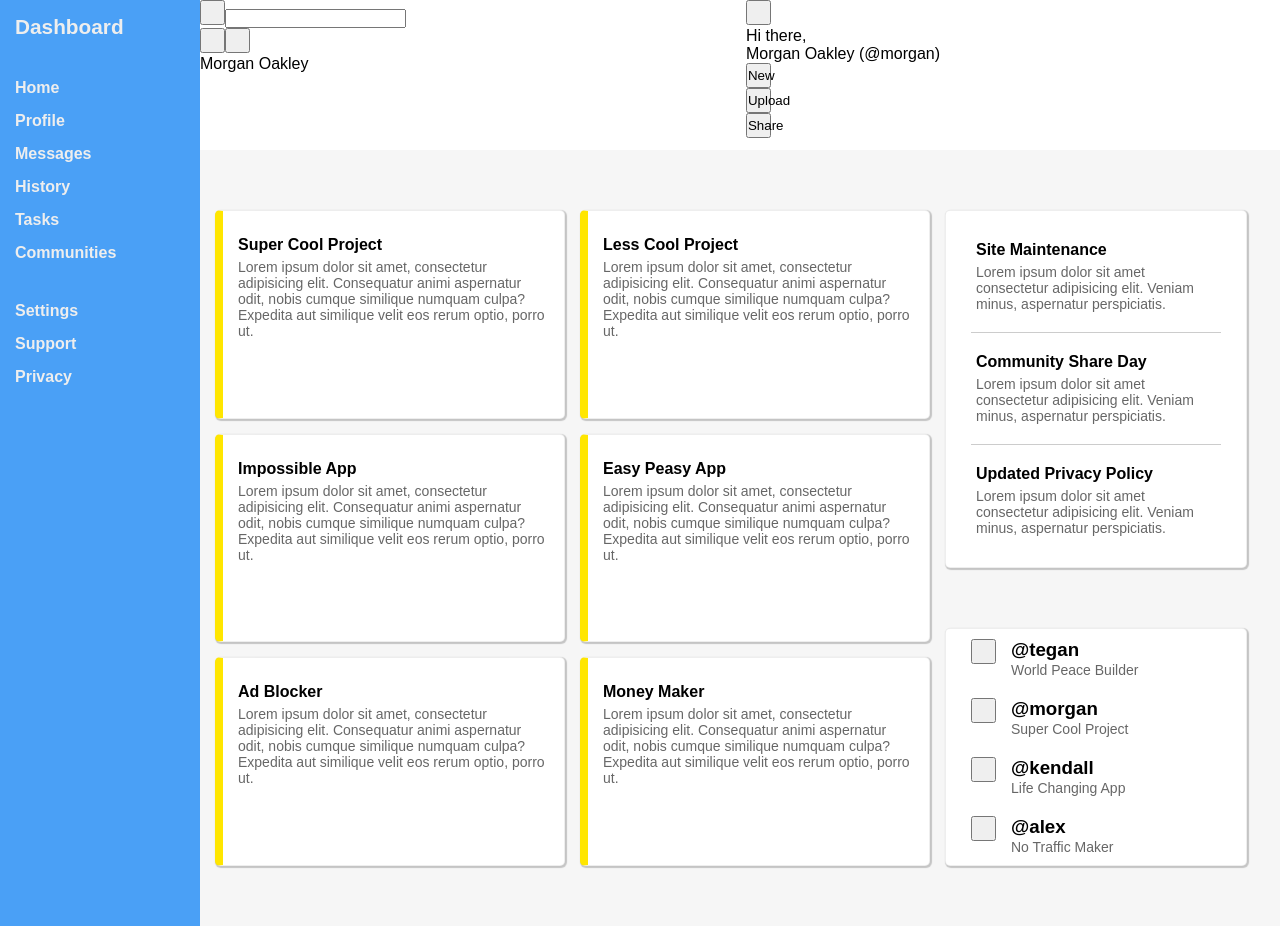
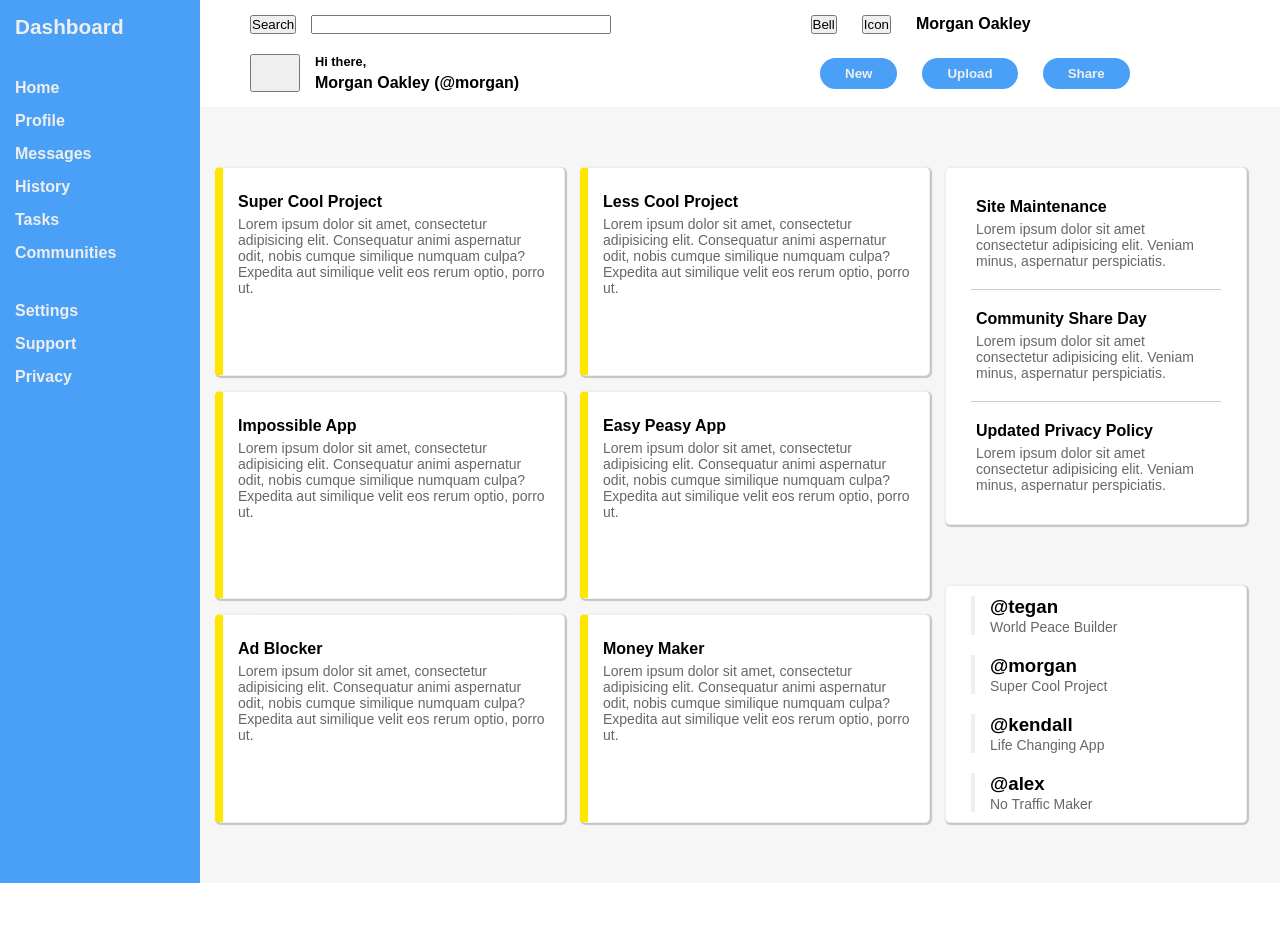
Before and after one commit to juturusumanth23/admin-dashboard, a plain HTML site: page index.html in a window 1280 px wide. After the commit the page ends 883 px from the top, so only its background shows below. Drawn offline with Linux system fonts and the light colour scheme.

Commit message:
Style the header layout with grid

```diff
--- a/index.html
+++ b/index.html
@@ -50,8 +50,8 @@
 		</div>
 		<div class="header">
 			<div class="top-header">
-				<div class="search-bar"><button></button><input type="search"></div>
-				<div class="menu"><button></button><button></button><p>Morgan Oakley</p></div>
+				<div class="search-bar"><button>Search</button><input type="search"></div>
+				<div class="menu"><button>Bell</button><button>Icon</button><p>Morgan Oakley</p></div>
 			</div>
 			<div class="bottom-header">
 				<div>
--- a/style.css
+++ b/style.css
@@ -8,15 +8,10 @@ ul li {
     list-style-type: none;
 }
 
-button {
-    width: 25px;
-    height: 25px;
-}
-
 .dashboard {
     display: grid;
     grid-template-columns: 200px auto;
-    grid-template-rows: 150px auto;
+    grid-template-rows: min-content auto;
 }
 
 .sidebar {
@@ -42,11 +37,6 @@ button {
 
 .logo {
     font-size: 1.3rem;
-}
-
-.header {
-    display: grid;
-    grid-auto-flow: column;
 }
 
 .main-content {
@@ -133,6 +123,74 @@ button {
     grid-row: 1 / span 2;
 }
 
+.header {
+    display: grid;
+    padding: 15px 50px;
+    grid-template-rows: min-content min-content;
+    row-gap: 20px;
+}
+
+.top-header, .bottom-header, .bottom-header>ul {
+    display: grid;
+    grid-auto-flow: column;
+}
+
+.top-header {
+    align-items: center;
+}
+
+.search-bar {
+    display: grid;
+    grid-auto-flow: column;
+    gap: 15px;
+    grid-template-columns: min-content 300px;
+}
+
+.menu {
+    display: grid;
+    grid-auto-flow: column;
+    gap: 25px;
+    font-weight: bold;
+    grid-template-columns: min-content min-content max-content;
+}
+
+.bottom-header {
+    align-items: center;
+}
+
+.bottom-header > div {
+    display: grid;
+    grid-template: min-content min-content / min-content max-content;
+    gap: 5px 15px;
+    font-weight: bold;
+}
+
+.bottom-header >div button{
+    width: 50px;
+}
+
+.bottom-header p:first-of-type {
+    font-size: 0.8rem;
+}
+
+.bottom-header button:first-of-type {
+    grid-row: 1 / 3;
+}
+
+.bottom-header ul {
+    justify-content: center;
+    gap: 25px;
+}
+
+.bottom-header ul button {
+    padding: 8px 25px;
+    border-radius: 20px;
+    background-color: #4aa0f6;
+    border: none;
+    color: #eee;
+    font-weight: bold;
+}
+
 @media screen and (max-width: 1000px) {
 
     .announcements, .trending {
```
